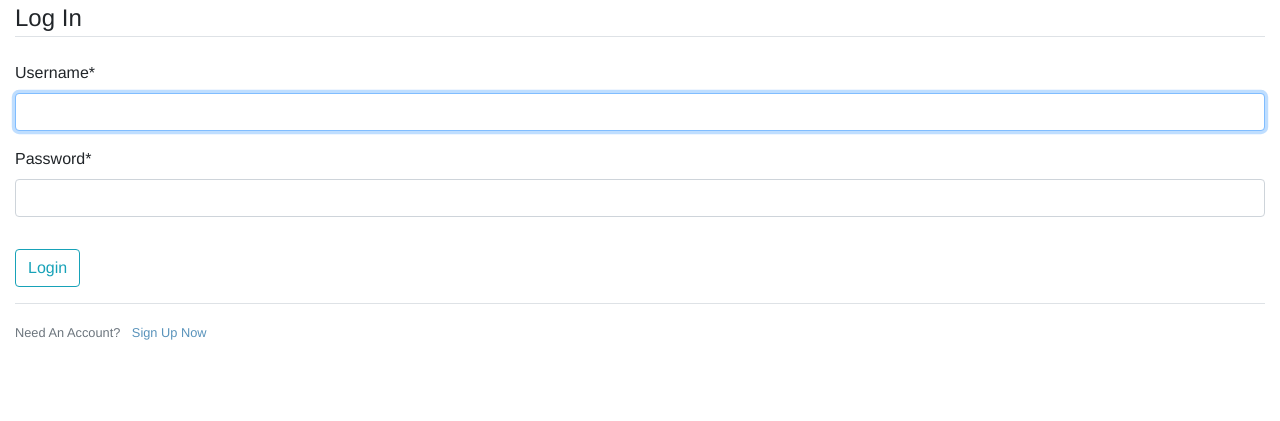
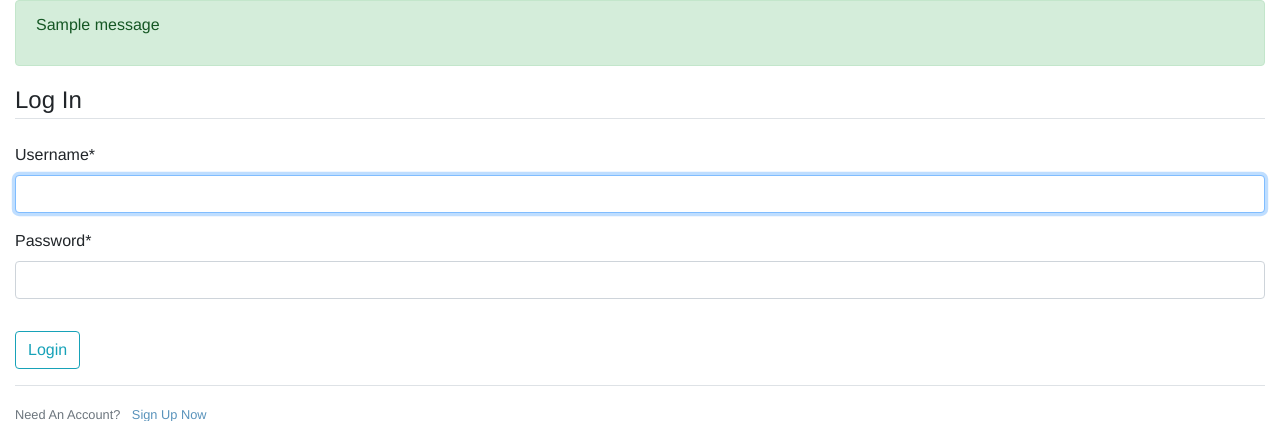
Before and after one commit to BenRafatian/ASRAmyar, a Django app: a page that uses FlowerShop/shop/templates/shop/base.html in a window 1280 px wide. Shown: the part 56-477 px from the top of the page. Run offline with Django 3.2, Linux system fonts and the light colour scheme; tables that the repository leaves empty hold one stand-in row (values such as "Sample post"); one stand-in notice (Sample message) is shown; parts of the project's set-up code (start-up, migrations or seed data) failed here and were passed over; some libraries are stand-ins or nearby versions.

Commit message:
added django messages. fixed no order_item no order_create.

```diff
--- a/FlowerShop/orders/tasks.py
+++ b/FlowerShop/orders/tasks.py
@@ -1,12 +1,13 @@
 from celery import task
 from django.core.mail import send_mail
 from .models import Order
+
 
 @task
 def order_created(order_id):
     order = Order.objects.get(id=order_id)
     subject = f'order nr. {order.id}'
-    message = f'Dear {order.first_name},\n\n' \
+    message = f'Dear {order.customer.first_name},\n\n' \
               f'You have successfully placed an order.' \
               f'Your order ID is {order.id}.'
     mail_sent = send_mail(subject,
--- a/FlowerShop/orders/templates/orders/order/create.html
+++ b/FlowerShop/orders/templates/orders/order/create.html
@@ -6,6 +6,8 @@
 {% endblock %}
 
 {% block content %}
+
+
     <h1>Checkout</h1>
 
 
--- a/FlowerShop/shop/templates/shop/base.html
+++ b/FlowerShop/shop/templates/shop/base.html
@@ -78,6 +78,19 @@
     </nav>
     <!-- Body -->
     <div class="container-fluid">
+        {% if messages %}
+            <div class="row">
+                <div class="col-sm col-sm-offset-3">
+                    {% for message in messages %}
+                        <div class="alert alert-{{ message.tags }}" role="alert">
+                            <p>{{ message }}</p>
+                        </div>
+                    {% endfor %}
+                    </div>
+
+            </div>
+        {% endif %}
+
         {% block content %}
 
         {% endblock content %}
--- a/FlowerShop/users/models.py
+++ b/FlowerShop/users/models.py
@@ -32,7 +32,7 @@ class Profile(models.Model):
 
 class Address(models.Model):
 
-    profile = models.ForeignKey(Profile, on_delete=models.CASCADE)
+    profile = models.OneToOneField(Profile, on_delete=models.CASCADE)
     address_detail = models.CharField(max_length=250)
     state = models.CharField(max_length=100)
     postal_code = models.CharField(max_length=10)
```
Also changed, not shown: FlowerShop/FlowerShop/settings.py (+10 -1 lines), FlowerShop/orders/views.py (+16 -2 lines), FlowerShop/db.sqlite3.
